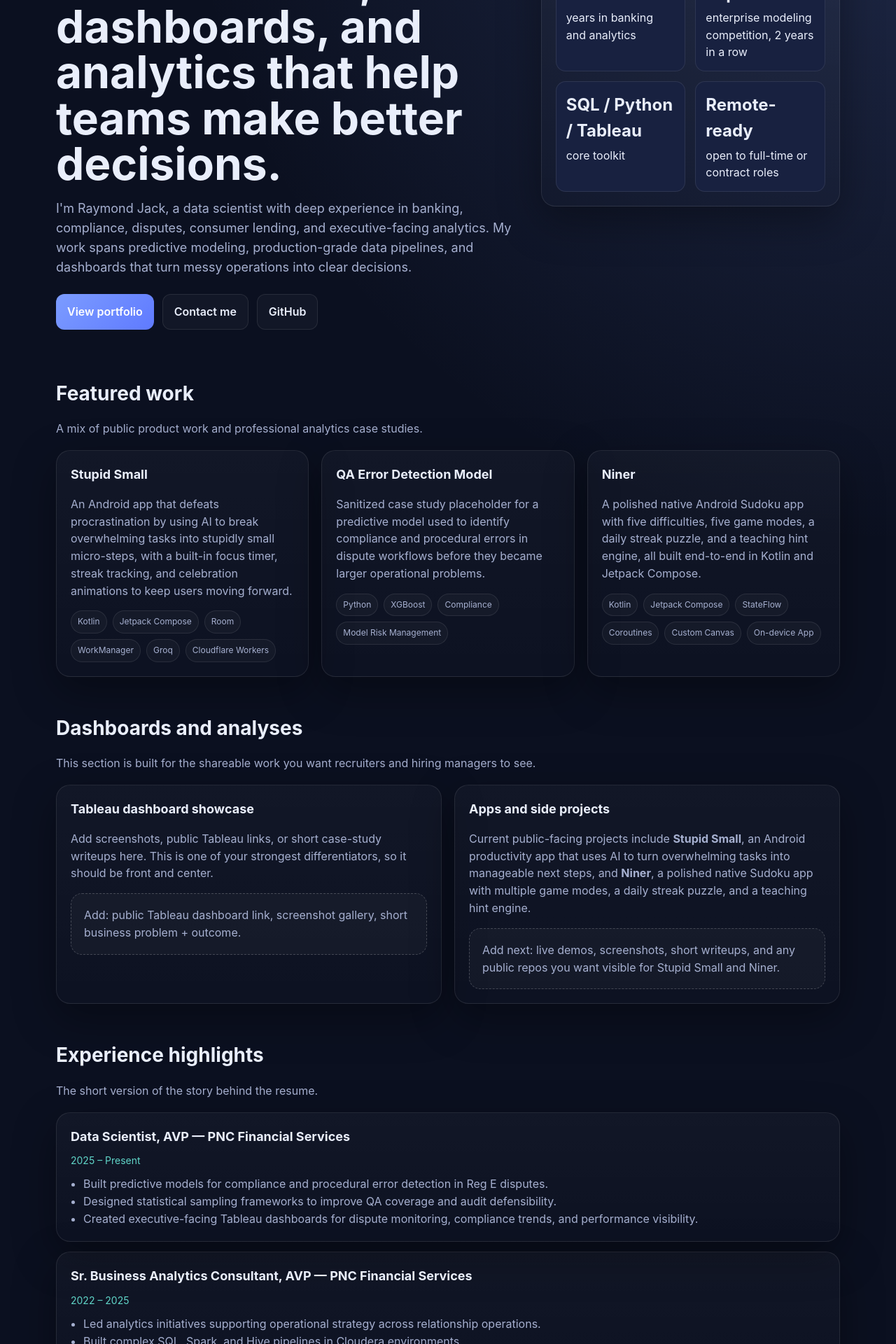
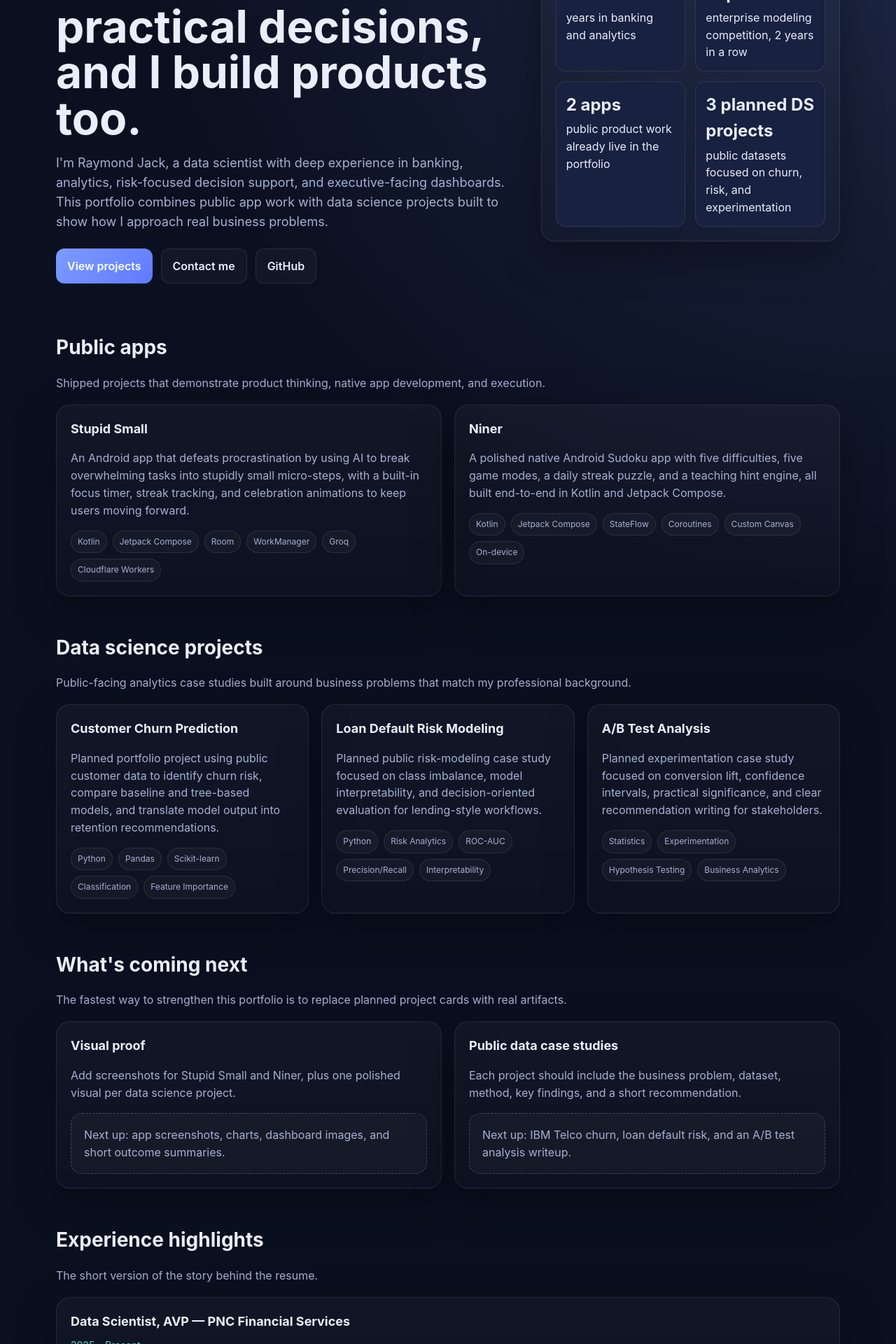
Before and after one commit to rjcb-commits/ray-portfolio, a Next.js app: page / in a window 1280 px wide. Shown: the part 240-2160 px from the top of the page at 70% size. Built offline with nearby package versions, Linux system fonts and the light colour scheme.

Commit message:
Clean up portfolio structure and project framing

```diff
--- a/app/page.tsx
+++ b/app/page.tsx
@@ -1,4 +1,4 @@
-const featuredProjects = [
+const publicApps = [
   {
     title: 'Stupid Small',
     description:
@@ -6,16 +6,31 @@
     tags: ['Kotlin', 'Jetpack Compose', 'Room', 'WorkManager', 'Groq', 'Cloudflare Workers'],
   },
   {
-    title: 'QA Error Detection Model',
-    description:
-      'Sanitized case study placeholder for a predictive model used to identify compliance and procedural errors in dispute workflows before they became larger operational problems.',
-    tags: ['Python', 'XGBoost', 'Compliance', 'Model Risk Management'],
-  },
-  {
     title: 'Niner',
     description:
       'A polished native Android Sudoku app with five difficulties, five game modes, a daily streak puzzle, and a teaching hint engine, all built end-to-end in Kotlin and Jetpack Compose.',
-    tags: ['Kotlin', 'Jetpack Compose', 'StateFlow', 'Coroutines', 'Custom Canvas', 'On-device App'],
+    tags: ['Kotlin', 'Jetpack Compose', 'StateFlow', 'Coroutines', 'Custom Canvas', 'On-device'],
+  },
+]
+
+const dataScienceProjects = [
+  {
+    title: 'Customer Churn Prediction',
+    description:
+      'Planned portfolio project using public customer data to identify churn risk, compare baseline and tree-based models, and translate model output into retention recommendations.',
+    tags: ['Python', 'Pandas', 'Scikit-learn', 'Classification', 'Feature Importance'],
+  },
+  {
+    title: 'Loan Default Risk Modeling',
+    description:
+      'Planned public risk-modeling case study focused on class imbalance, model interpretability, and decision-oriented evaluation for lending-style workflows.',
+    tags: ['Python', 'Risk Analytics', 'ROC-AUC', 'Precision/Recall', 'Interpretability'],
+  },
+  {
+    title: 'A/B Test Analysis',
+    description:
+      'Planned experimentation case study focused on conversion lift, confidence intervals, practical significance, and clear recommendation writing for stakeholders.',
+    tags: ['Statistics', 'Experimentation', 'Hypothesis Testing', 'Business Analytics'],
   },
 ]
 
@@ -24,9 +39,9 @@
     title: 'Data Scientist, AVP — PNC Financial Services',
     meta: '2025 – Present',
     bullets: [
-      'Built predictive models for compliance and procedural error detection in Reg E disputes.',
-      'Designed statistical sampling frameworks to improve QA coverage and audit defensibility.',
-      'Created executive-facing Tableau dashboards for dispute monitoring, compliance trends, and performance visibility.',
+      'Built predictive models and statistical frameworks to improve decision-making in regulated banking operations.',
+      'Designed analytical workflows to improve QA coverage, audit defensibility, and operational visibility.',
+      'Created executive-facing Tableau dashboards for monitoring trends, risk patterns, and team performance.',
     ],
   },
   {
@@ -51,12 +66,26 @@
 
 const stacks = {
   platforms: ['Python', 'SQL', 'PySpark', 'Hive', 'Teradata', 'Oracle'],
-  modeling: ['XGBoost', 'Scikit-learn', 'Classification', 'Sampling', 'Feature Engineering'],
+  modeling: ['Scikit-learn', 'Classification', 'Sampling', 'Feature Engineering', 'A/B Testing'],
   storytelling: ['Tableau', 'Executive Dashboards', 'Data Storytelling', 'Operations Metrics'],
 }
 
 function Pill({ text }: { text: string }) {
   return <span className="pill">{text}</span>
+}
+
+function ProjectCard({ title, description, tags }: { title: string; description: string; tags: string[] }) {
+  return (
+    <article className="card tile">
+      <h3>{title}</h3>
+      <p>{description}</p>
+      <div className="pillRow">
+        {tags.map((tag) => (
+          <Pill key={tag} text={tag} />
+        ))}
+      </div>
+    </article>
+  )
 }
 
 export default function HomePage() {
@@ -66,8 +95,8 @@
         <div className="wrap navInner">
           <div className="brand">Raymond Jack</div>
           <div className="navLinks">
-            <a href="#projects">Projects</a>
-            <a href="#dashboards">Dashboards</a>
+            <a href="#apps">Apps</a>
+            <a href="#data-science">Data Science</a>
             <a href="#experience">Experience</a>
             <a href="#contact">Contact</a>
           </div>
@@ -78,15 +107,13 @@
         <div className="heroGrid">
           <section>
             <div className="eyebrow">Data Scientist • Banking Analytics • Tableau • Python • SQL</div>
-            <h1>I build models, dashboards, and analytics that help teams make better decisions.</h1>
+            <h1>I turn data into practical decisions, and I build products too.</h1>
             <p className="lede">
-              I&apos;m Raymond Jack, a data scientist with deep experience in banking, compliance, disputes,
-              consumer lending, and executive-facing analytics. My work spans predictive modeling,
-              production-grade data pipelines, and dashboards that turn messy operations into clear decisions.
+              I&apos;m Raymond Jack, a data scientist with deep experience in banking, analytics, risk-focused decision support, and executive-facing dashboards. This portfolio combines public app work with data science projects built to show how I approach real business problems.
             </p>
             <div className="ctaRow">
-              <a className="btn primary" href="#projects">
-                View portfolio
+              <a className="btn primary" href="#data-science">
+                View projects
               </a>
               <a className="btn secondary" href="mailto:rayjackcb@gmail.com">
                 Contact me
@@ -109,61 +136,57 @@
                 <span>enterprise modeling competition, 2 years in a row</span>
               </div>
               <div className="stat">
-                <strong>SQL / Python / Tableau</strong>
-                <span>core toolkit</span>
+                <strong>2 apps</strong>
+                <span>public product work already live in the portfolio</span>
               </div>
               <div className="stat">
-                <strong>Remote-ready</strong>
-                <span>open to full-time or contract roles</span>
+                <strong>3 planned DS projects</strong>
+                <span>public datasets focused on churn, risk, and experimentation</span>
               </div>
             </div>
           </aside>
         </div>
       </header>
 
-      <section id="projects" className="wrap sectionBlock">
+      <section id="apps" className="wrap sectionBlock">
         <div className="sectionHead">
-          <h2>Featured work</h2>
-          <p>A mix of public product work and professional analytics case studies.</p>
+          <h2>Public apps</h2>
+          <p>Shipped projects that demonstrate product thinking, native app development, and execution.</p>
         </div>
-        <div className="grid3">
-          {featuredProjects.map((project) => (
-            <article className="card tile" key={project.title}>
-              <h3>{project.title}</h3>
-              <p>{project.description}</p>
-              <div className="pillRow">
-                {project.tags.map((tag) => (
-                  <Pill key={tag} text={tag} />
-                ))}
-              </div>
-            </article>
+        <div className="grid2">
+          {publicApps.map((project) => (
+            <ProjectCard key={project.title} {...project} />
           ))}
         </div>
       </section>
 
-      <section id="dashboards" className="wrap sectionBlock">
+      <section id="data-science" className="wrap sectionBlock">
         <div className="sectionHead">
-          <h2>Dashboards and analyses</h2>
-          <p>This section is built for the shareable work you want recruiters and hiring managers to see.</p>
+          <h2>Data science projects</h2>
+          <p>Public-facing analytics case studies built around business problems that match my professional background.</p>
+        </div>
+        <div className="grid3">
+          {dataScienceProjects.map((project) => (
+            <ProjectCard key={project.title} {...project} />
+          ))}
+        </div>
+      </section>
+
+      <section className="wrap sectionBlock">
+        <div className="sectionHead">
+          <h2>What&apos;s coming next</h2>
+          <p>The fastest way to strengthen this portfolio is to replace planned project cards with real artifacts.</p>
         </div>
         <div className="grid2">
           <div className="card tile">
-            <h3>Tableau dashboard showcase</h3>
-            <p>
-              Add screenshots, public Tableau links, or short case-study writeups here. This is one of your strongest differentiators, so it should be front and center.
-            </p>
-            <div className="placeholder">
-              Add: public Tableau dashboard link, screenshot gallery, short business problem + outcome.
-            </div>
+            <h3>Visual proof</h3>
+            <p>Add screenshots for Stupid Small and Niner, plus one polished visual per data science project.</p>
+            <div className="placeholder">Next up: app screenshots, charts, dashboard images, and short outcome summaries.</div>
           </div>
           <div className="card tile">
-            <h3>Apps and side projects</h3>
-            <p>
-              Current public-facing projects include <strong>Stupid Small</strong>, an Android productivity app that uses AI to turn overwhelming tasks into manageable next steps, and <strong>Niner</strong>, a polished native Sudoku app with multiple game modes, a daily streak puzzle, and a teaching hint engine.
-            </p>
-            <div className="placeholder">
-              Add next: live demos, screenshots, short writeups, and any public repos you want visible for Stupid Small and Niner.
-            </div>
+            <h3>Public data case studies</h3>
+            <p>Each project should include the business problem, dataset, method, key findings, and a short recommendation.</p>
+            <div className="placeholder">Next up: IBM Telco churn, loan default risk, and an A/B test analysis writeup.</div>
           </div>
         </div>
       </section>
@@ -226,7 +249,7 @@
         </div>
       </section>
 
-      <footer className="footer wrap">© Raymond Jack. Built as a portfolio site for resume and job search use.</footer>
+      <footer className="footer wrap">© Raymond Jack. Built with Next.js and shaped for data science and analytics roles.</footer>
     </main>
   )
 }
```
